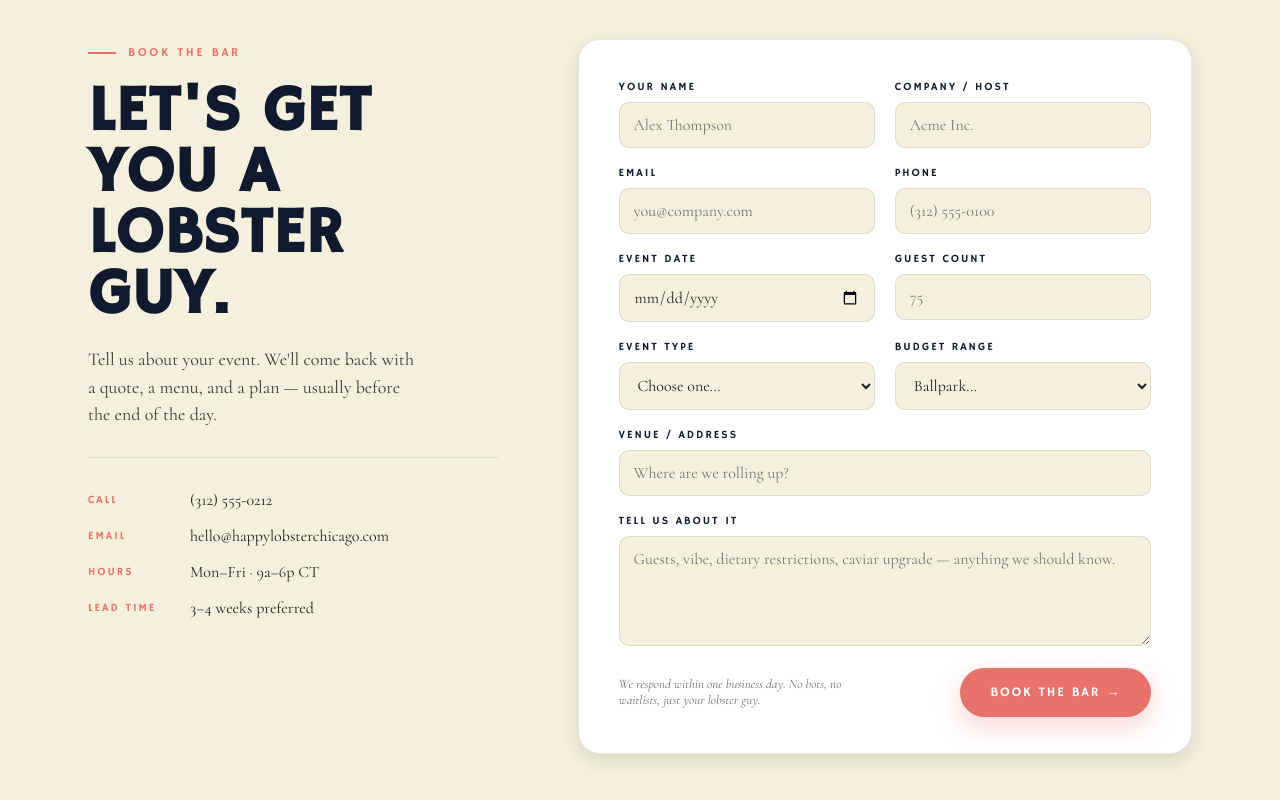
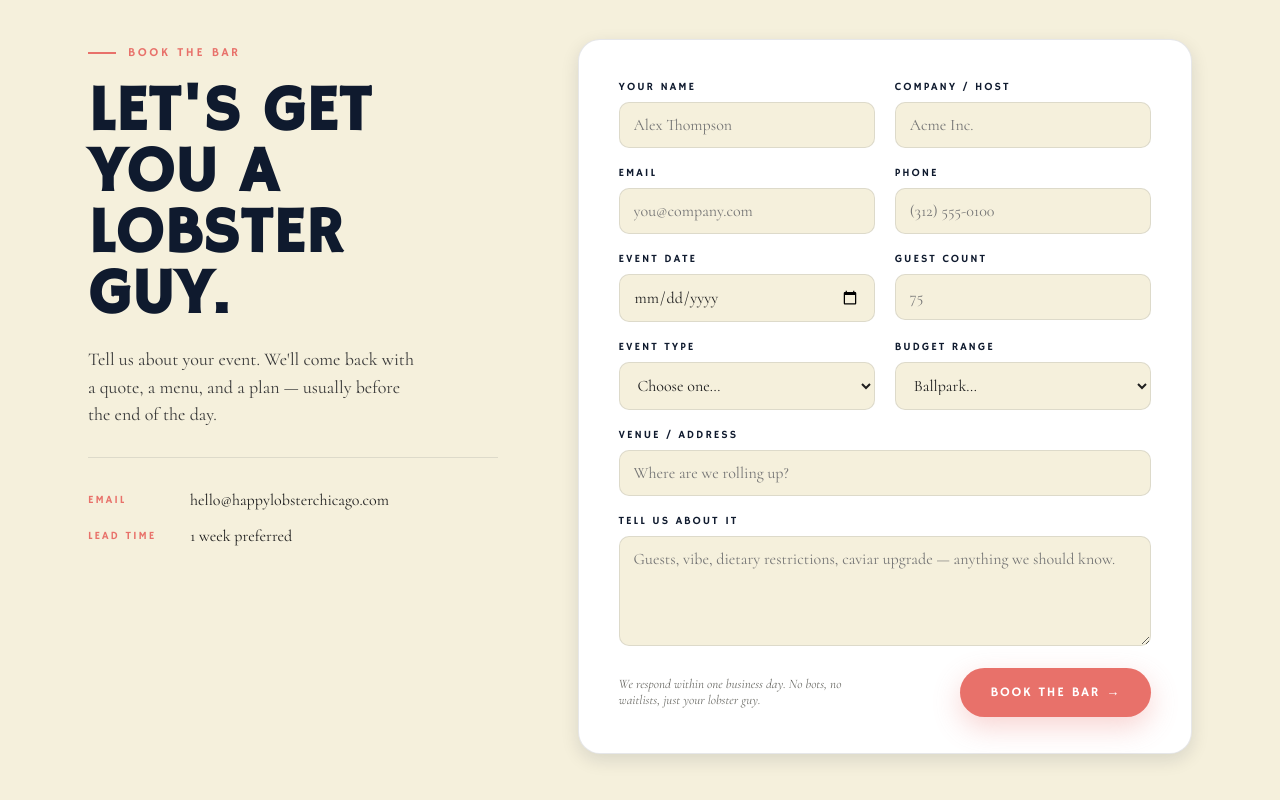
Before and after one commit to happylobsterchi/happy-lobster-bar-page, a website: page public/index.html in a window 1280 px wide. Shown: the part 3211-4011 px from the top of the page. Drawn offline with Linux system fonts and the light colour scheme.

Commit message:
Update index.html

```diff
--- a/public/index.html
+++ b/public/index.html
@@ -191,10 +191,10 @@
       <h2>Let's get you a lobster guy.</h2>
       <p>Tell us about your event. We'll come back with a quote, a menu, and a plan — usually before the end of the day.</p>
       <div class="contacts">
-        <div class="row"><span class="lbl">Call</span>(312) 555-0212</div>
+
         <div class="row"><span class="lbl">Email</span>hello@happylobsterchicago.com</div>
-        <div class="row"><span class="lbl">Hours</span>Mon–Fri · 9a–6p CT</div>
-        <div class="row"><span class="lbl">Lead time</span>3–4 weeks preferred</div>
+
+        <div class="row"><span class="lbl">Lead time</span>1 week preferred</div>
       </div>
     </div>
 
```
